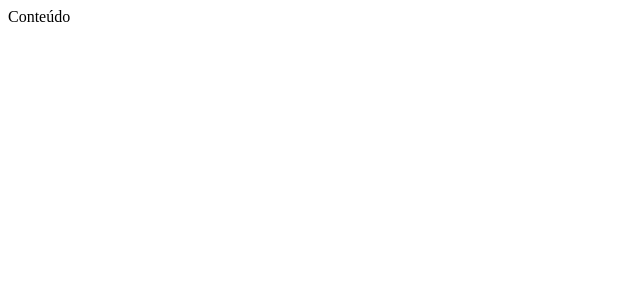
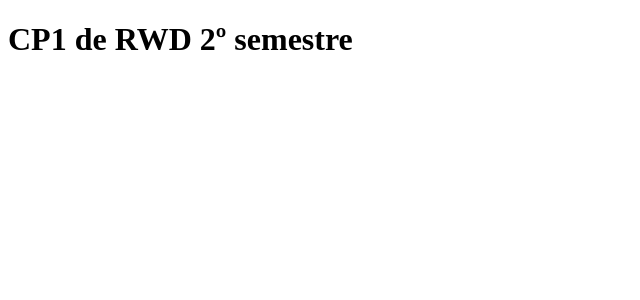
Before and after one commit to 1TDSS-2022/resolucao-cp1-2sem-react-spa, a React (Create React App) app in the folder rm94141/cp1/: page / in a window 1280 px wide. Shown: the top 300 px of the page, without its empty margins (0-640 px from the left). Built offline with nearby package versions, Linux system fonts and the light colour scheme.

Commit message:
Questão 2 resolvida - useState + Objeto e consts

```diff
--- /dev/null
+++ b/rm94141/cp1/src/App.jsx
@@ -0,0 +1,22 @@
+import React from 'react'
+import { useEffect } from 'react'
+import { useState } from 'react'
+
+export default function App() {
+
+    const[aluno, setAluno] = useState({
+        nome: "Joaquim",
+        rm: 99999,
+        turma: "1TDSZ"
+    })
+
+    const nota1 = 5
+    const nota2 = 0
+    const nota3 = 2
+
+    return (
+        <>
+            <h1>CP1 de RWD 2º semestre</h1>
+        </>
+    )
+}
--- a/rm94141/cp1/src/index.js
+++ b/rm94141/cp1/src/index.js
@@ -1,6 +1,7 @@
 import React from 'react'
 import ReactDOM from 'react-dom'
+import App from './App'
 
 ReactDOM.render(
-    "Conteúdo",
+    <App/>,
 document.getElementById("root"))
```
